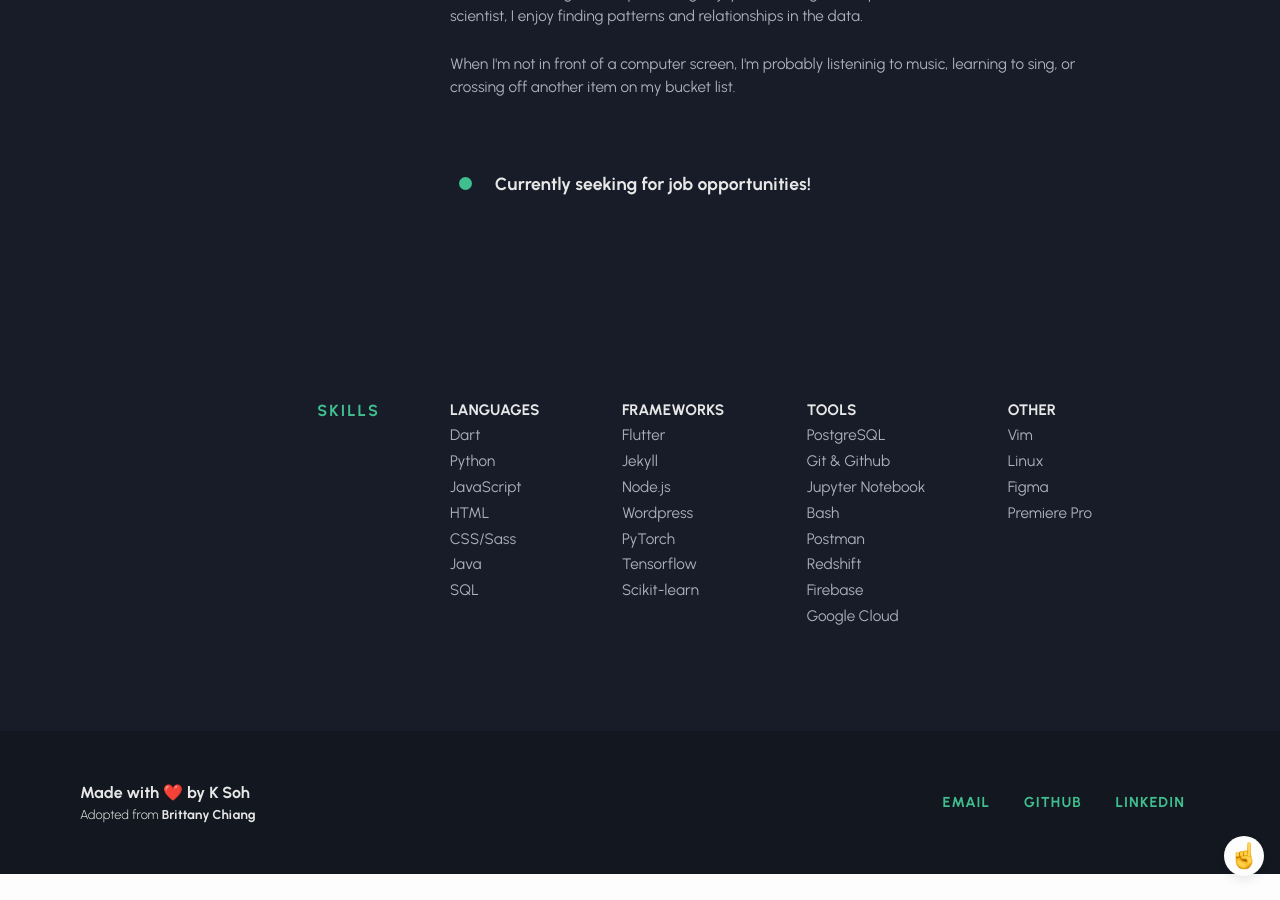
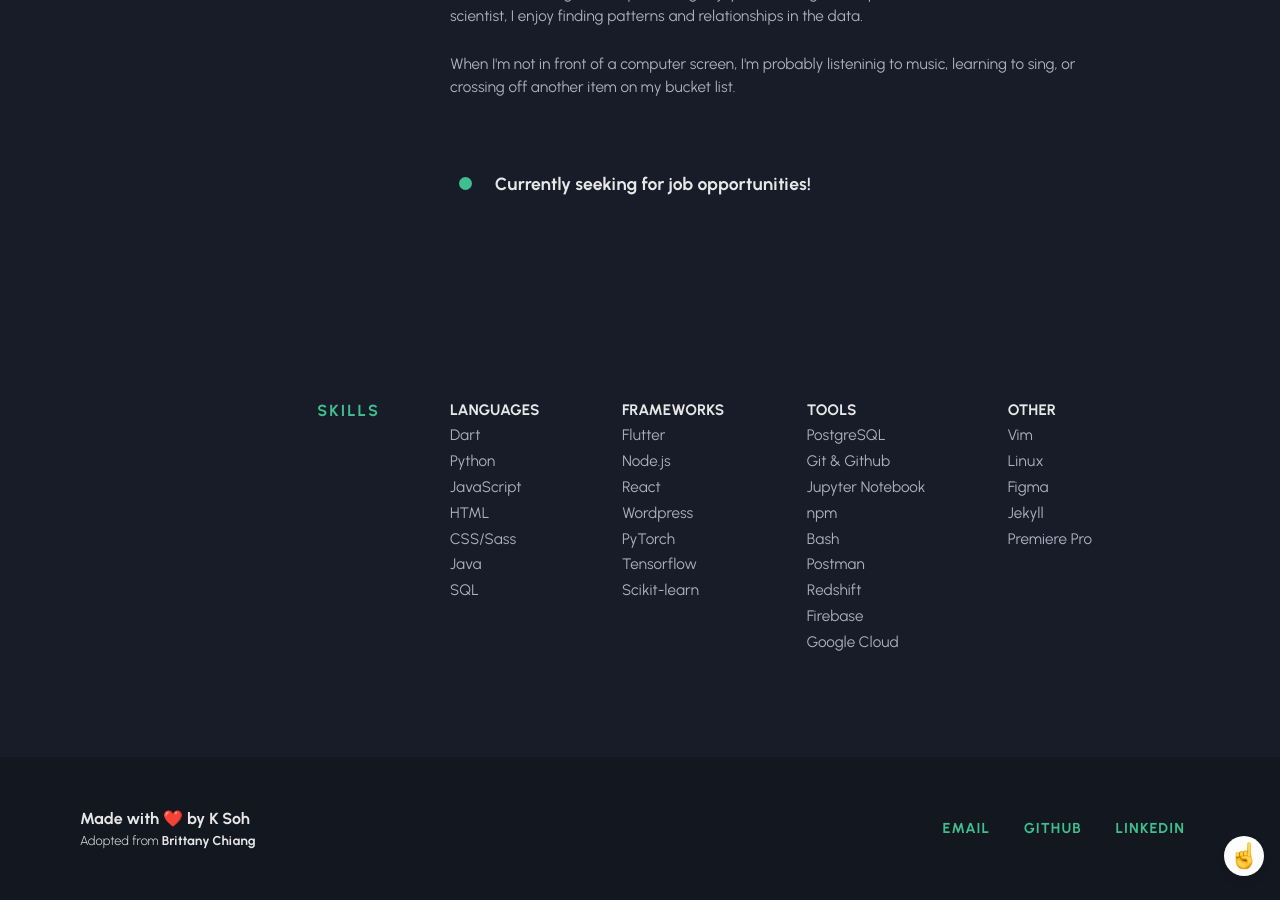
Before and after one commit to notAunty/portfolio, a Jekyll site: the page built from index.html, in a window 1280 px wide and 900 px high, scrolled down 1111 px. Built offline with Jekyll 4.4.1, drawn with Linux system fonts in a browser that asks for light colours; before the commit the page ends 1985 px from its top, so only the background shows below that.

```diff
--- a/_config.yml
+++ b/_config.yml
@@ -20,13 +20,12 @@
 
 name: K Soh
 title: K Soh | Software Engineer & Data Scientist
-description: >- # this means to ignore newlines until "email:"
-  Write an awesome description for your new site here. You can edit this
-  line in _config.yml. It will appear in your document head meta (for
-  Google search results) and in your feed.xml site description.
+description: >- # this means to ignore newlines until "email:". Write an awesome description for your new site here. You can edit this line in _config.yml. It will appear in your document head meta (for Google search results) and in your feed.xml site description.
+  I'm K Soh, a design minded software engineer & data scientist focused on developing user-friendly apps & products.
 email: ksoh@tuta.io
 baseurl: "" # the subpath of your site, e.g. /blog
-url: "" # the base hostname & protocol for your site, e.g. http://example.com
+url: "https://wksoh.com" # the base hostname & protocol for your site, e.g. http://example.com
+cover: ""
 social:
   - title: email
     url: mailto:ksoh@tuta.io
--- a/_data/skills.yml
+++ b/_data/skills.yml
@@ -9,8 +9,8 @@ languages:
 
 frameworks:
   - item: Flutter
-  - item: Jekyll
   - item: Node.js
+  - item: React
   - item: Wordpress
   - item: PyTorch
   - item: Tensorflow
@@ -20,6 +20,7 @@ tools:
   - item: PostgreSQL
   - item: Git & Github
   - item: Jupyter Notebook
+  - item: npm
   - item: Bash
   - item: Postman
   - item: Redshift
@@ -30,4 +31,5 @@ other:
   - item: Vim
   - item: Linux
   - item: Figma
+  - item: Jekyll
   - item: Premiere Pro
--- a/_includes/header.html
+++ b/_includes/header.html
@@ -26,5 +26,4 @@
 <!-- <meta name="twitter:title" content="{{site.title}}"> -->
 <!-- <meta name="twitter:description" content="{{site.description}}"> -->
 <!-- <meta name="twitter:image:src" content="{{site.cover}}"> -->
-<link rel="stylesheet" href="{{ site.baseurl }}/css/main.css" hreflang="en-us">
-<link rel="stylesheet" href="css/main.css" hreflang="en-us">
+<link rel="stylesheet" href="{{ site.baseurl }}css/main.css" hreflang="en-us">
```
